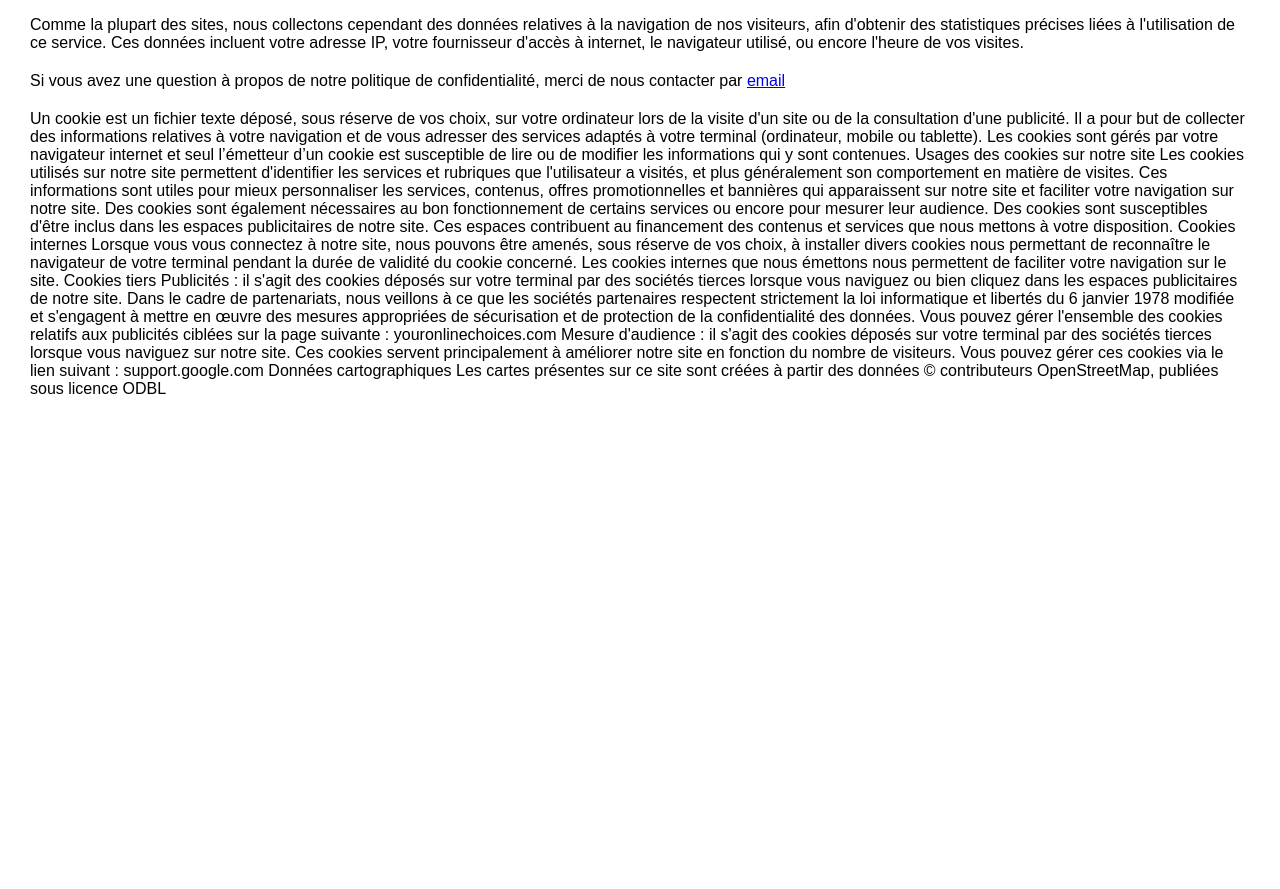
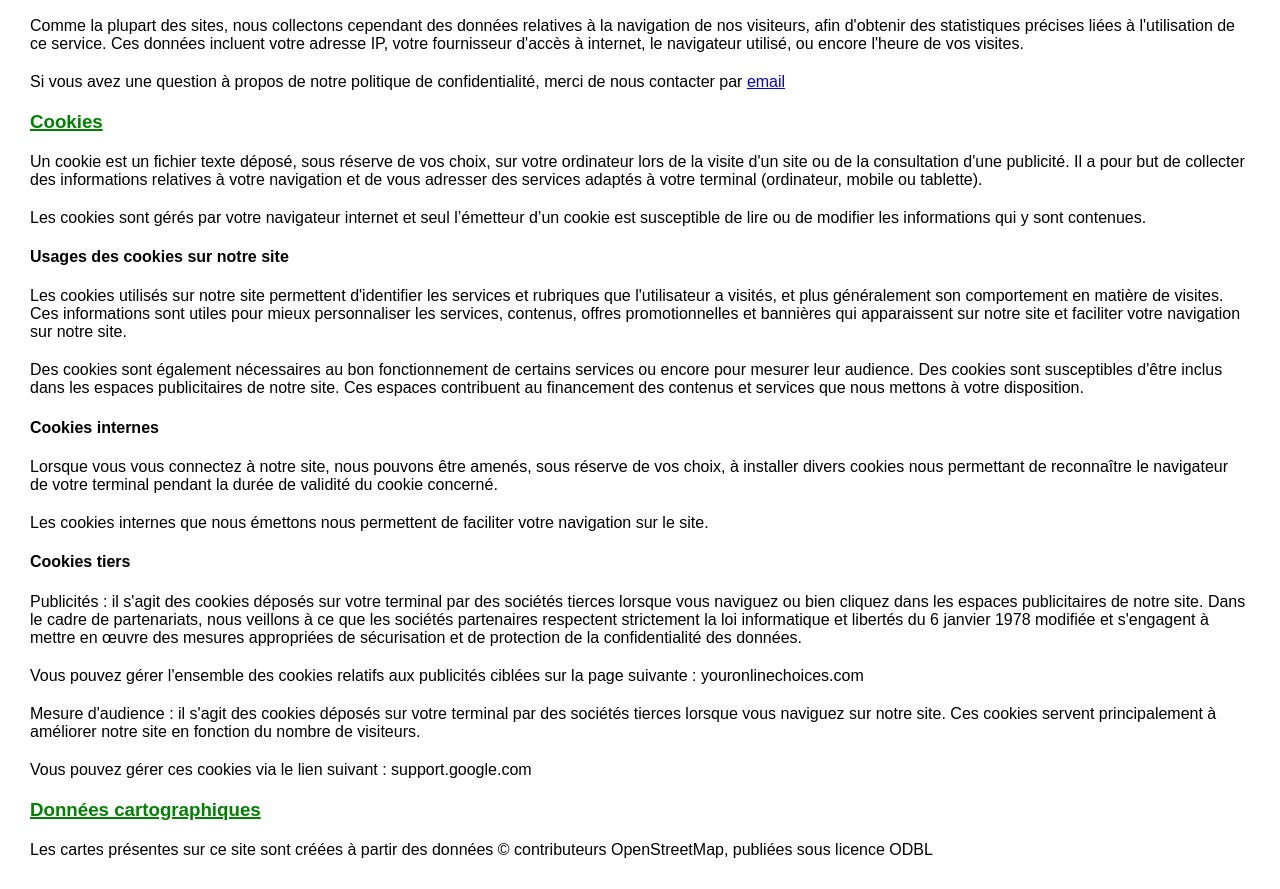
Before and after one commit to Dylan-MARIE/Bloc1-SLAM, a plain HTML site: page docs/index.html in a window 1280 px wide. Shown: the part 413-1302 px from the top of the page. Before the commit the page ends 841 px from the top, so only its background shows below. Drawn offline with Linux system fonts and the light colour scheme.

Commit message:
Réorginasation titres/paragraphes + html terminé (reste CSS)

```diff
--- a/docs/index.html
+++ b/docs/index.html
@@ -6,59 +6,114 @@
 		<link rel="stylesheet" href="assets/css/main.css">
 	</head>
 	<body>
-	<h2>Mentions légales</h2>
+<h2>Mentions légales</h2>
 
 <h3>Édition du site</h3>
-<p>Ce site (MaBoutique.fr) est édité par la société WEBAGENCY, SARL (société à responsabilité limitée) immatriculée au
+
+<p>
+Ce site (MaBoutique.fr) est édité par la société WEBAGENCY, SARL (société à responsabilité limitée) immatriculée au
 Registre du Commerce et des Sociétés de Caen sous le numéro RCS CAEN XXX YYY ZZZ, numéro de TVA Intra
-FR00501000000.</p>
-<p>Coordonnées : <strong>WebAgency</strong> SARL - 11 rue vide - 14000 Caen</p>
+FR00501000000.
+</p>
+
+<p>
+Coordonnées : <strong>WebAgency</strong> SARL - 11 rue vide - 14000 Caen
+</p>
+
 <h3>Hébergement</h3>
-<p>Ce site est hébergé par la société <strong>ONLINE SAS</strong>, SAS (société par actions simplifiées) au capital de 214 410,50
+
+<p>
+Ce site est hébergé par la société <strong>ONLINE SAS</strong>, SAS (société par actions simplifiées) au capital de 214 410,50
 Euros, filiale du groupe Iliad, immatriculée au Registre du Commerce et des Sociétés de Paris sous le
-numéro RCS PARIS B 433 115 904, numéro de TVA FR35433115904.</p>
+numéro RCS PARIS B 433 115 904, numéro de TVA FR35433115904.
+</p>
+
+<p>
 Coordonnées : Online SAS - BP 438 - 75366 Paris Cedex 08
+</p>
+
 <h3>Confidentialité</h3>
-<p>Ce site ne collecte aucune donnée nominative à votre insu.</p>
-<p>Comme la plupart des sites, nous collectons cependant des données relatives à la navigation de nos
+
+<p>
+Ce site ne collecte aucune donnée nominative à votre insu.
+</p>
+
+<p>
+Comme la plupart des sites, nous collectons cependant des données relatives à la navigation de nos
 visiteurs, afin d'obtenir des statistiques précises liées à l'utilisation de ce service. Ces données incluent votre
 adresse IP, votre fournisseur d'accès à internet, le navigateur utilisé, ou encore l'heure de vos visites.</p>
 <p>Si vous avez une question à propos de notre politique de confidentialité, merci de nous contacter par
-<a href="https://boutiquecigarette.fr/contact">email</a></p>
+<a href="https://boutiquecigarette.fr/contact">email</a>
+</p>
+
+<h3>Cookies</h3>
+
+<p>
 Un cookie est un fichier texte déposé, sous réserve de vos choix, sur votre ordinateur lors de la visite d'un site
 ou de la consultation d'une publicité. Il a pour but de collecter des informations relatives à votre navigation
-et de vous adresser des services adaptés à votre terminal (ordinateur, mobile ou tablette).
-Les cookies sont gérés par votre navigateur internet et seul l’émetteur d’un cookie est susceptible de lire ou
+et de vous adresser des services adaptés à votre terminal (ordinateur, mobile ou tablette).</p>
+<p>Les cookies sont gérés par votre navigateur internet et seul l’émetteur d’un cookie est susceptible de lire ou
 de modifier les informations qui y sont contenues.
-Usages des cookies sur notre site
+</p>
+
+<h4>Usages des cookies sur notre site</h4>
+
+<p>
 Les cookies utilisés sur notre site permettent d'identifier les services et rubriques que l'utilisateur a visités, et
 plus généralement son comportement en matière de visites. Ces informations sont utiles pour mieux
 personnaliser les services, contenus, offres promotionnelles et bannières qui apparaissent sur notre site et
 faciliter votre navigation sur notre site.
+</p>
+
+<p>
 Des cookies sont également nécessaires au bon fonctionnement de certains services ou encore pour
 mesurer leur audience. Des cookies sont susceptibles d'être inclus dans les espaces publicitaires de notre
 site. Ces espaces contribuent au financement des contenus et services que nous mettons à votre
 disposition.
-Cookies internes
+</p>
+
+<h4>Cookies internes</h4>
+
+<p>
 Lorsque vous vous connectez à notre site, nous pouvons être amenés, sous réserve de vos choix, à installer divers
 cookies nous permettant de reconnaître le navigateur de votre terminal pendant la durée de validité du cookie
 concerné.
+</p>
+
+<p>
 Les cookies internes que nous émettons nous permettent de faciliter votre navigation sur le site.
+</p>
 
-Cookies tiers
+<h4>Cookies tiers</h4>
+
+<p>
 Publicités : il s'agit des cookies déposés sur votre terminal par des sociétés tierces lorsque vous naviguez ou
 bien cliquez dans les espaces publicitaires de notre site. Dans le cadre de partenariats, nous veillons à ce
 que les sociétés partenaires respectent strictement la loi informatique et libertés du 6 janvier 1978 modifiée
 et s'engagent à mettre en œuvre des mesures appropriées de sécurisation et de protection de la
 confidentialité des données.
+</p>
+
+<p>
 Vous pouvez gérer l'ensemble des cookies relatifs aux publicités ciblées sur la page suivante :
 youronlinechoices.com
+</p>
+
+<p>
 Mesure d'audience : il s'agit des cookies déposés sur votre terminal par des sociétés tierces lorsque vous
 naviguez sur notre site. Ces cookies servent principalement à améliorer notre site en fonction du nombre de
 visiteurs.
+</p>
+
+<p>
 Vous pouvez gérer ces cookies via le lien suivant : support.google.com
-Données cartographiques
+</p>
+
+<h3>Données cartographiques</h3>
+
+<p>
 Les cartes présentes sur ce site sont créées à partir des données © contributeurs OpenStreetMap, publiées
 sous licence ODBL
+</p>
 	</body>
 </html>
```
